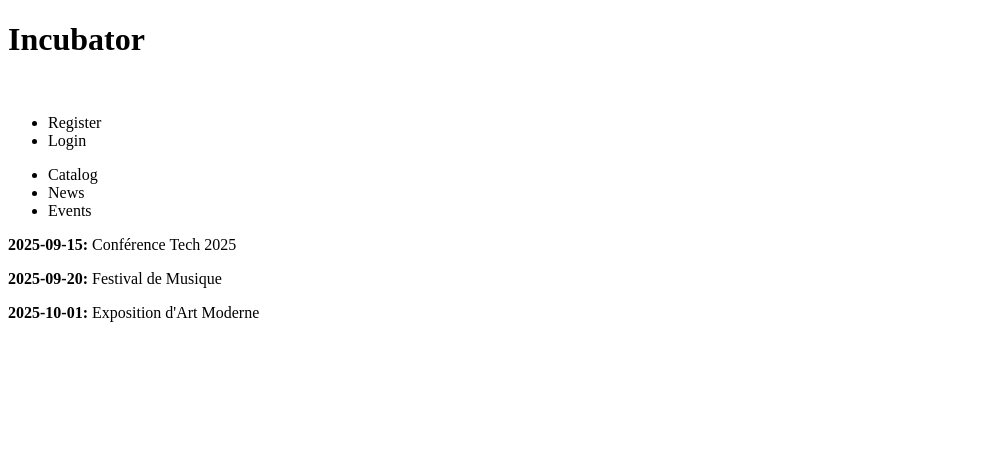
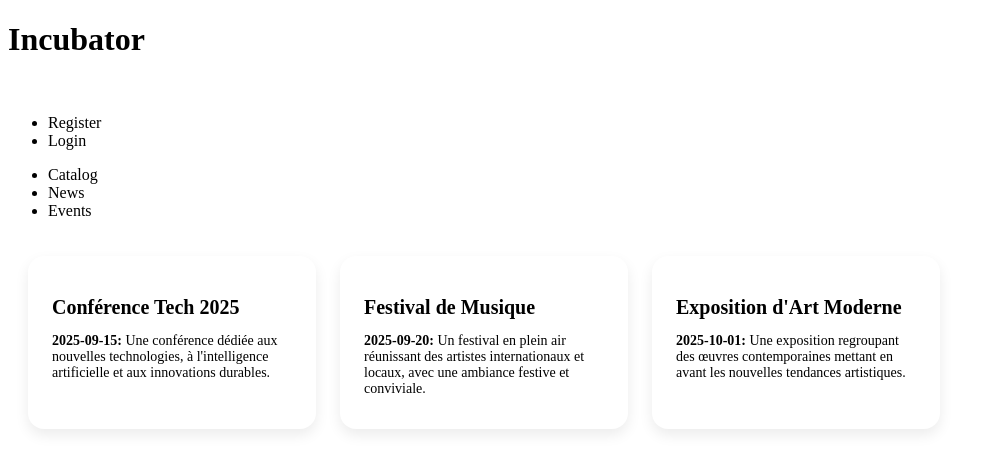
Before and after one commit to MysticOrga/Survivor, a Vue app in the folder frontend/incubator-app/: page /home/events in a window 1280 px wide. Shown: the top 470 px of the page, without its empty margins (0-984 px from the left). Built offline with nearby package versions, Linux system fonts and the light colour scheme; the HTML template or start-up script is replaced by a standard one.

Commit message:
[events-pages]add: css

```diff
--- a/frontend/incubator-app/src/views/home/EventsCalendar.vue
+++ b/frontend/incubator-app/src/views/home/EventsCalendar.vue
@@ -3,10 +3,12 @@
         <div
             v-for="event in events"
             :key="event.id"
+            class="card-block"
         >
-            <router-link :to="`/home/events/${event.id}`">
+            <router-link :to="`/home/events/${event.id}`" class="event-link">
                 <div class="events">
-                    <p><strong>{{event.date}}:</strong> {{event.title}}</p>
+                    <h2>{{ event.title }}</h2>
+                    <p><strong>{{event.date}}:</strong> {{event.description}}</p>
                 </div>
             </router-link>
         </div>
@@ -25,3 +27,76 @@ export default {
     }
 }
 </script>
+
+<style>
+.calendar {
+  display: grid;
+  grid-template-columns: repeat(auto-fill, minmax(280px, 1fr));
+  gap: 1.5rem;
+  padding: 20px;
+}
+
+.card-block {
+  background: #fff;
+  border-radius: 16px;
+  padding: 1.5rem;
+  box-shadow: 0 6px 14px rgba(0, 0, 0, 0.08);
+  transition: transform 0.25s ease, box-shadow 0.25s ease, background 0.35s ease, color 0.35s ease;
+  border-top: 5px solid var(--purple3);
+  color: #444;
+}
+
+.card-block:hover {
+  transform: translateY(-6px);
+  background: #D5A8F2;
+  box-shadow: 0 10px 20px rgba(0, 0, 0, 0.12);
+  color: #fff;
+}
+
+.card-block h2 {
+  font-size: 20px;
+  margin-bottom: 10px;
+  color: var(--purple5);
+  transition: color 0.35s ease;
+}
+
+.card-block p {
+  font-size: 14px;
+  margin-bottom: 8px;
+  transition: color 0.35s ease;
+}
+
+.card-block .description {
+  font-size: 15px;
+  margin-bottom: 12px;
+}
+
+.card-block:hover h2,
+.card-block:hover p {
+  color: #fff;
+}
+
+.card-block-link {
+  text-decoration: none;
+  color: inherit;
+  display: block;
+}
+
+.ext-link {
+  display: inline-block;
+  margin-top: 10px;
+  padding: 6px 12px;
+  background: var(--pink2);
+  color: #fff;
+  border-radius: 8px;
+  font-size: 14px;
+  font-weight: 500;
+  text-decoration: none;
+  transition: background 0.25s ease, color 0.25s ease;
+}
+
+.card-block:hover .ext-link {
+  background: #fff;
+  color: var(--purple5);
+}
+</style>
```
